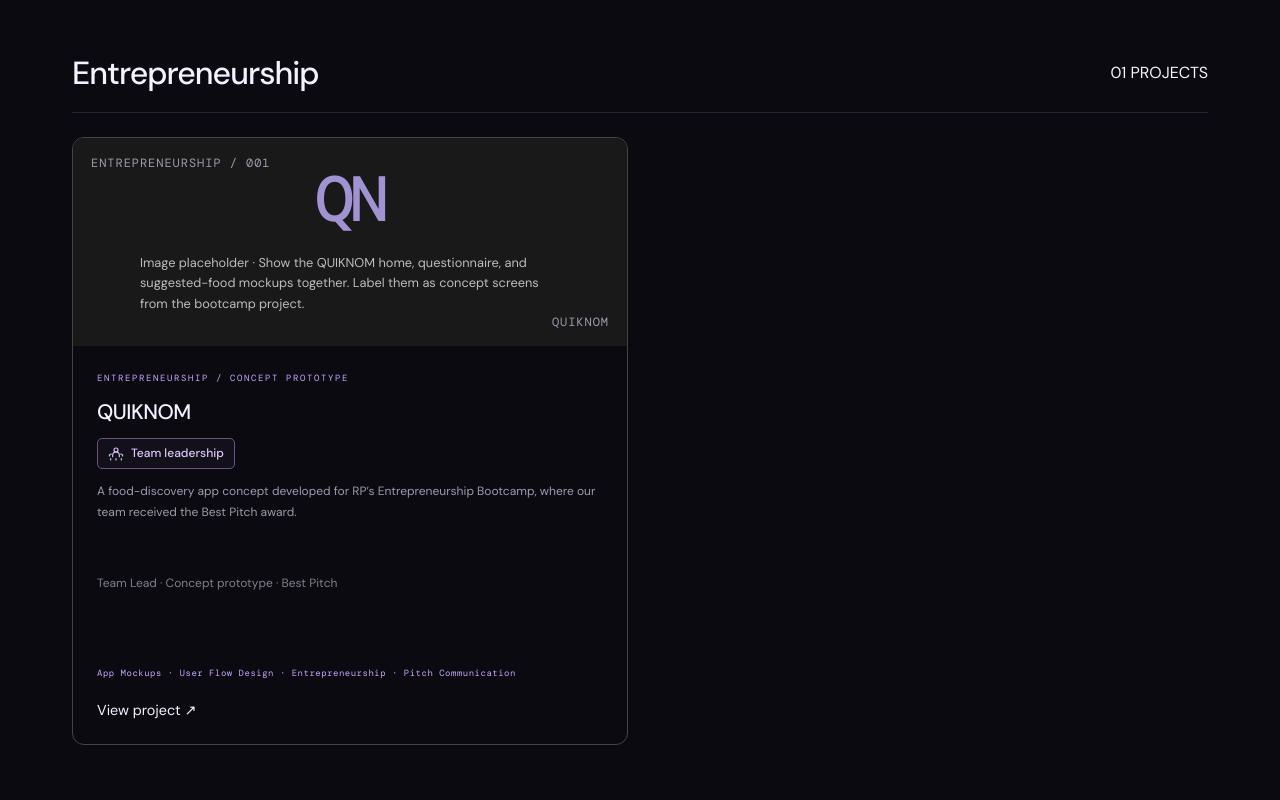
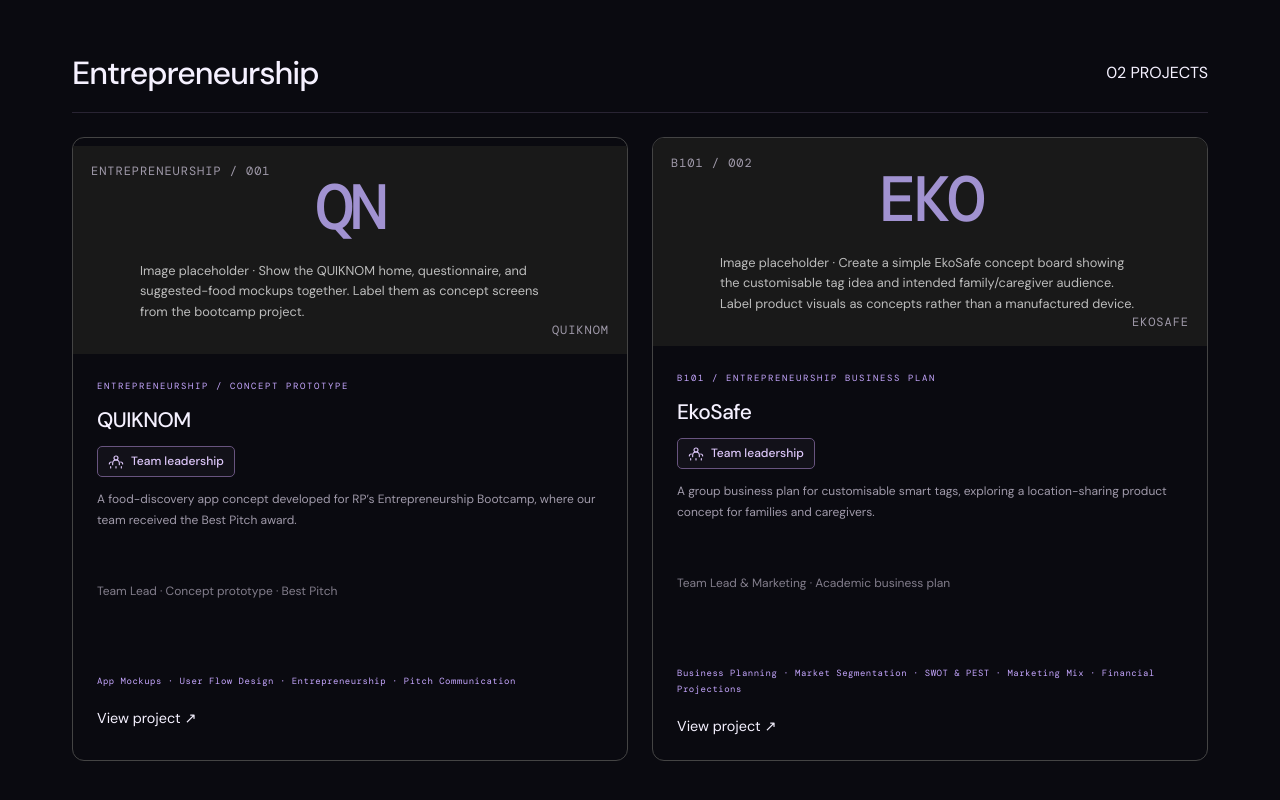
Before and after one commit to alyssa-alejandro/my-portfolio, a React (Vite) app: page /work in a window 1280 px wide. Shown: the part 4783-5583 px from the top of the page. Built offline with nearby package versions, Linux system fonts and the light colour scheme.

Commit message:
added ekosafe

```diff
--- /dev/null
+++ b/src/data/projects/EkoSafe_B101.js
@@ -0,0 +1,27 @@
+/** @type {import('./index').Project} */
+const project = {
+  id: 'ekosafe', category: 'B101 / ENTREPRENEURSHIP BUSINESS PLAN', title: 'EkoSafe',
+  leadership: true,
+  description: 'A group business plan for customisable smart tags, exploring a location-sharing product concept for families and caregivers.',
+  role: 'Team Lead & Marketing', team: 'Five-member team / Republic Polytechnic', status: 'Academic business plan', period: 'AY2022 Semester 2 · Submitted February 2023',
+  technologies: 'Business Planning · Market Segmentation · SWOT & PEST · Marketing Mix · Financial Projections',
+  cover: 'Create a simple EkoSafe concept board showing the customisable tag idea and intended family/caregiver audience. Label product visuals as concepts rather than a manufactured device.',
+  overview: 'For B101 Entrepreneurship at Republic Polytechnic, I led a five-member team developing EkoSafe, a business proposal for customisable smart tags. The concept focused on parents of young children and caregivers of older adults, particularly those living with dementia. The plan explored app-monitored location features, personalised tag designs, recycled materials, target customers, competitor positioning, marketing, and financial projections. This was an academic business-planning project rather than a launched company or verified tracking device.',
+  contributions: [
+    'Team leadership — Led the five-member group developing the EkoSafe business plan. The report identifies my role as Leader.',
+    'Marketing role — Held the marketing responsibility within the team, contributing to how the concept would be positioned and communicated to its intended customers.',
+    'Collaborative business planning — Worked with teammates whose responsibilities covered product management, finance, writing, research, and ideation to bring the proposal together.',
+  ],
+  spotlight: {
+    title: 'Turning a product idea into a business proposal',
+    approach: 'The team considered how customisation and proposed recycled materials could distinguish EkoSafe from existing alternatives. The plan combines customer segmentation, SWOT and PEST analysis, market-sizing exercises, a four-part marketing mix, projected financial statements, and growth proposals. My leadership and marketing role sat within this broader team effort. Pricing, revenue, investment returns, and product capabilities in the report are planning assumptions, not measured business or engineering outcomes.',
+    takeaway: 'The project helped me practise leading a group and communicating a product’s value in a business context. It also gave me experience considering how an intended audience, product positioning, and promotional channels fit together in a proposal.',
+  },
+  media: [
+    { kind: 'Image', title: 'Product concept and customer needs', brief: 'Show a labeled concept sketch of the customisable tag beside the intended customer groups and needs. If no original product mockup exists, use a diagram rather than implying a working prototype.' },
+    { kind: 'Image', title: 'Positioning and marketing plan', brief: 'Summarise the proposed differentiation and the product, price, promotion, and place decisions from the report. Label historical pricing as coursework assumptions; distinguish planned outreach from activity actually carried out.' },
+    { kind: 'Image', title: 'Business planning overview', brief: 'Create a readable overview of the SWOT analysis, customer segmentation, and financial planning. Label figures as academic projections and omit student IDs, emails, and other personal details from report screenshots.' },
+  ],
+};
+
+export default project;
--- a/src/data/projects/index.ts
+++ b/src/data/projects/index.ts
@@ -1,3 +1,4 @@
+import ekosafe from './EkoSafe_B101.js';
 import quiknom from './Quiknom_Entrepreneurship.js';
 import foldingTable from './FoldingCabinetTable_E262.js';
 import pythonVision from './Python3DVision_Personal.js';
@@ -43,4 +44,4 @@ export const hardwareProjects: Project[] = [cprex, communityCabinet];
 export const designProjects: Project[] = [foldingTable];
 
 
-export const entrepreneurshipProjects: Project[] = [quiknom];
+export const entrepreneurshipProjects: Project[] = [quiknom, ekosafe];
--- a/src/pages/Work.tsx
+++ b/src/pages/Work.tsx
@@ -44,7 +44,7 @@ export default function Work() {
                 <div className="work-series-mark">
                   {project.id === "gam200" ? "OOM" :
                    project.id === "gam300" ? "EV" : project.id === "seam-carving" ? "SC" : project.id === "python-3d-vision" ? "CV" :
-                   project.id === "cprex" ? "CPR" : project.id === "community-cabinet" ? "IoT" : project.id === "folding-cabinet-table" ? "E262" : project.id === "quiknom" ? "QN" : "GAM"}
+                   project.id === "cprex" ? "CPR" : project.id === "community-cabinet" ? "IoT" : project.id === "folding-cabinet-table" ? "E262" : project.id === "quiknom" ? "QN" : project.id === "ekosafe" ? "EKO" : "GAM"}
                 </div>
                 <span className="card-media-brief">Image placeholder · {project.cover}</span><span className="visual-caption">
                   {project.title}
```
Also changed, not shown: 1 other file (tests, documents, lock files or other folders).
